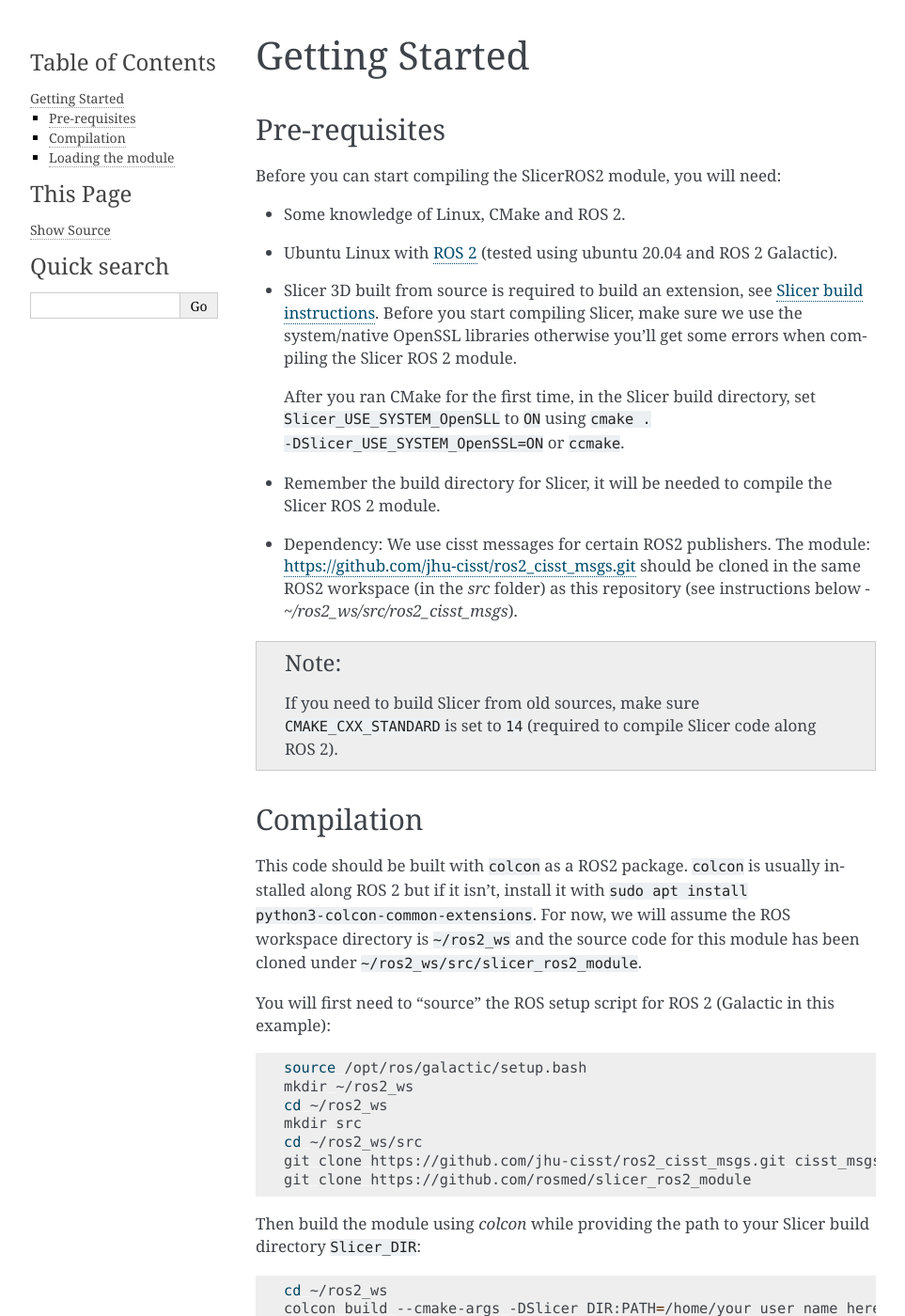
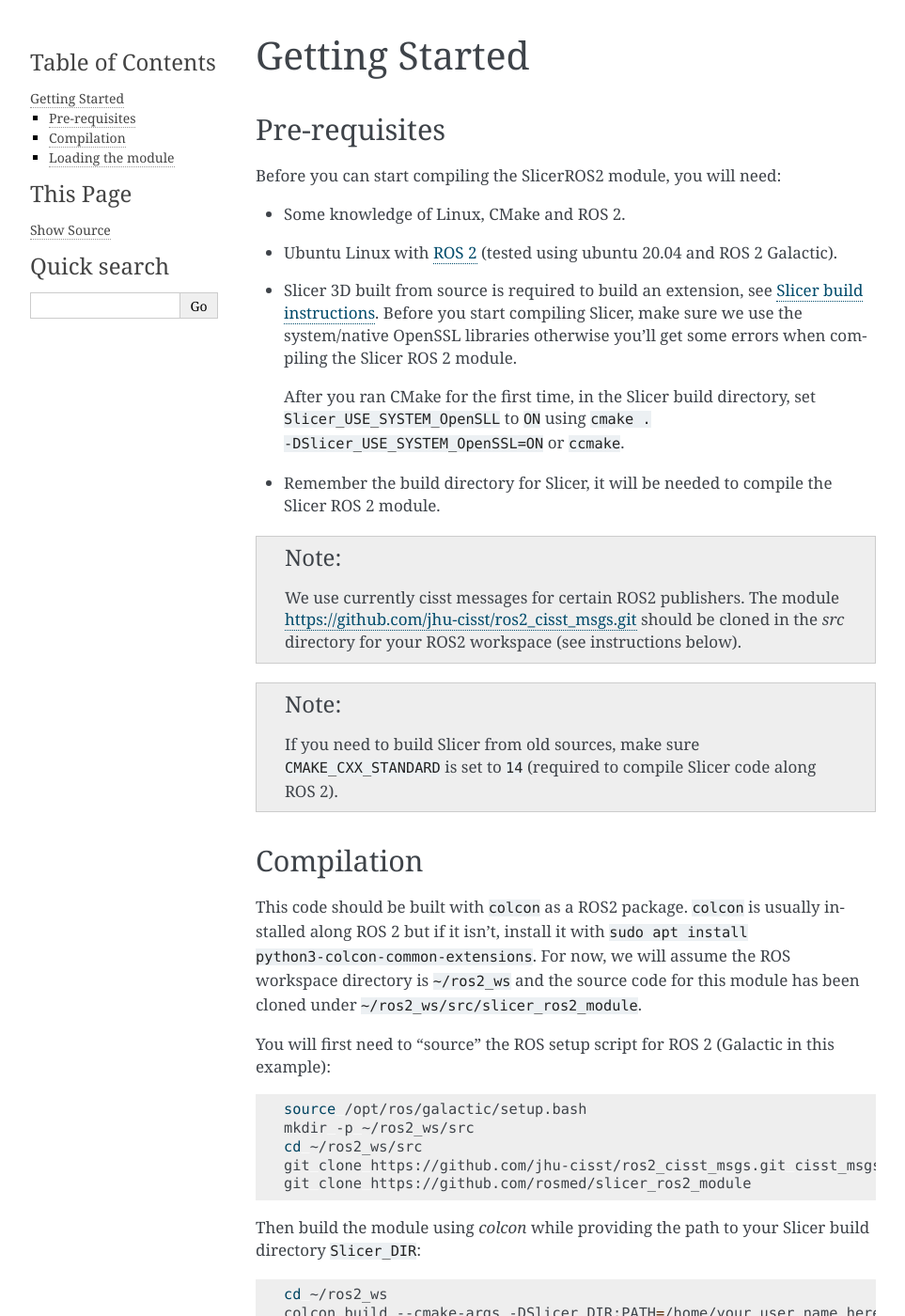
Before and after one commit to rosmed/slicer_ros2_module, a Sphinx documentation site: the page built from docs/pages/getting-started.rst, in a window 1280 px wide and 1400 px high. Shown: the whole window at 94% size, without its empty margins (148-1111 px from the left). Built offline with Sphinx 7.4.7, drawn with Linux system fonts in a browser that asks for light colours.

Commit message:
Update getting-started.rst

```diff
--- a/docs/pages/getting-started.rst
+++ b/docs/pages/getting-started.rst
@@ -26,10 +26,10 @@
 * Remember the build directory for Slicer, it will be needed to
   compile the Slicer ROS 2 module.
 
-* Dependency: We use cisst messages for certain ROS2 publishers.
-  The module: https://github.com/jhu-cisst/ros2_cisst_msgs.git should
-  be cloned in the same ROS2 workspace (in the `src` folder) as this repository
-  (see instructions below - `~/ros2_ws/src/ros2_cisst_msgs`).
+.. note:: We use currently cisst messages for certain ROS2 publishers.
+  The module https://github.com/jhu-cisst/ros2_cisst_msgs.git should
+  be cloned in the `src` directory for your ROS2 workspace
+  (see instructions below).
 
 .. note:: If you need to build Slicer from old sources, make sure
   ``CMAKE_CXX_STANDARD`` is set to ``14`` (required to compile Slicer
@@ -52,9 +52,7 @@
 .. code-block:: bash
 
     source /opt/ros/galactic/setup.bash
-    mkdir ~/ros2_ws
-    cd ~/ros2_ws
-    mkdir src
+    mkdir -p ~/ros2_ws/src
     cd ~/ros2_ws/src
     git clone https://github.com/jhu-cisst/ros2_cisst_msgs.git cisst_msgs
     git clone https://github.com/rosmed/slicer_ros2_module
```
